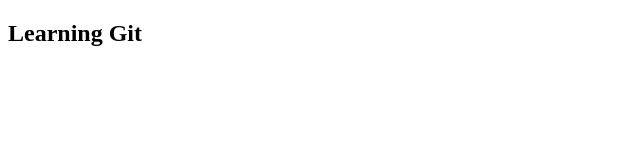
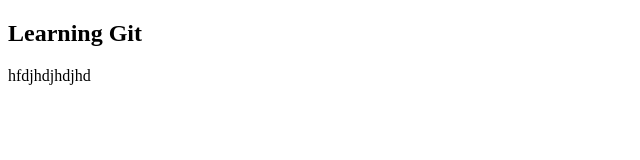
Before and after one commit to azronbrian/example, a plain HTML site: page index.html in a window 1280 px wide. Shown: the whole page, without its empty margins (0-640 px from the left). Drawn offline with Linux system fonts and the light colour scheme.

Commit message:
added p tag

```diff
--- a/index.html
+++ b/index.html
@@ -8,5 +8,6 @@
 </head>
 <body>
     <h2>Learning Git</h2>
+    <p>hfdjhdjhdjhd</p>
 </body>
 </html>
```
